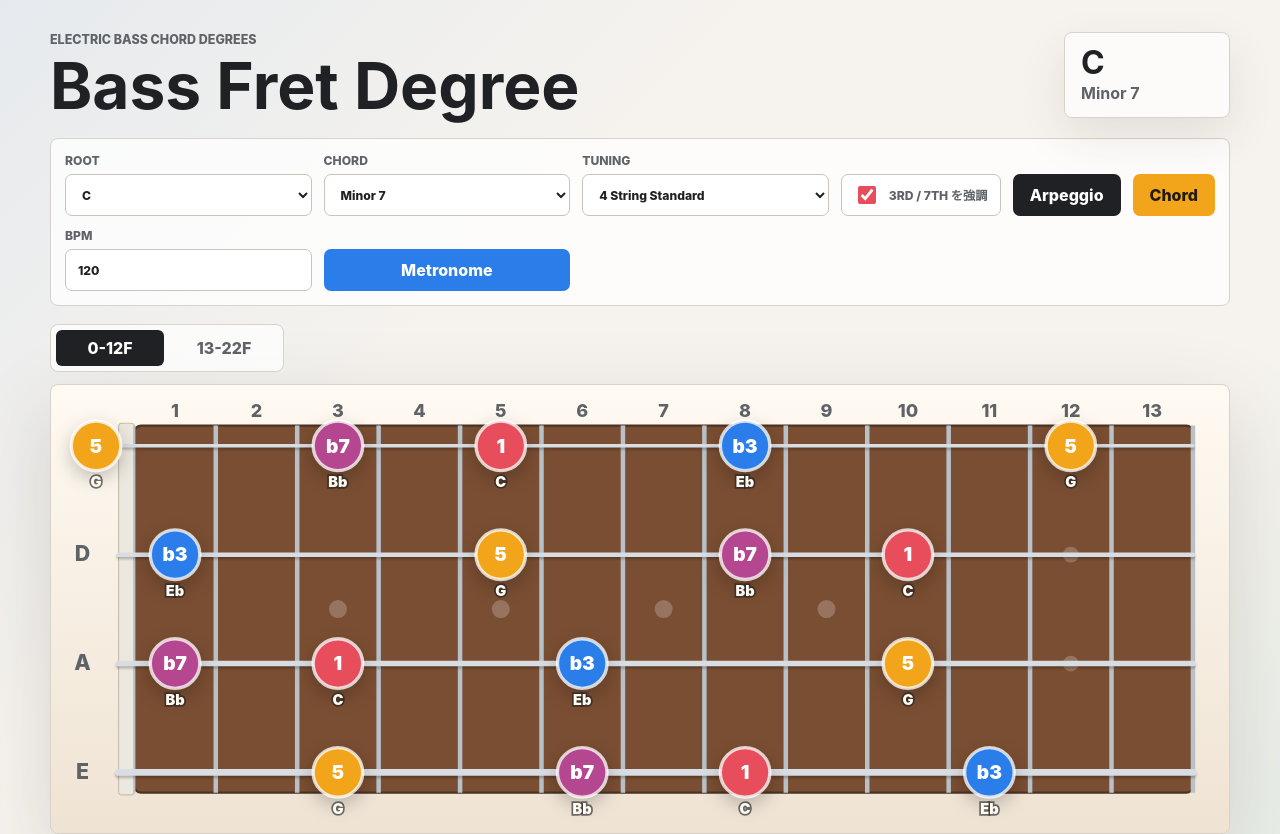
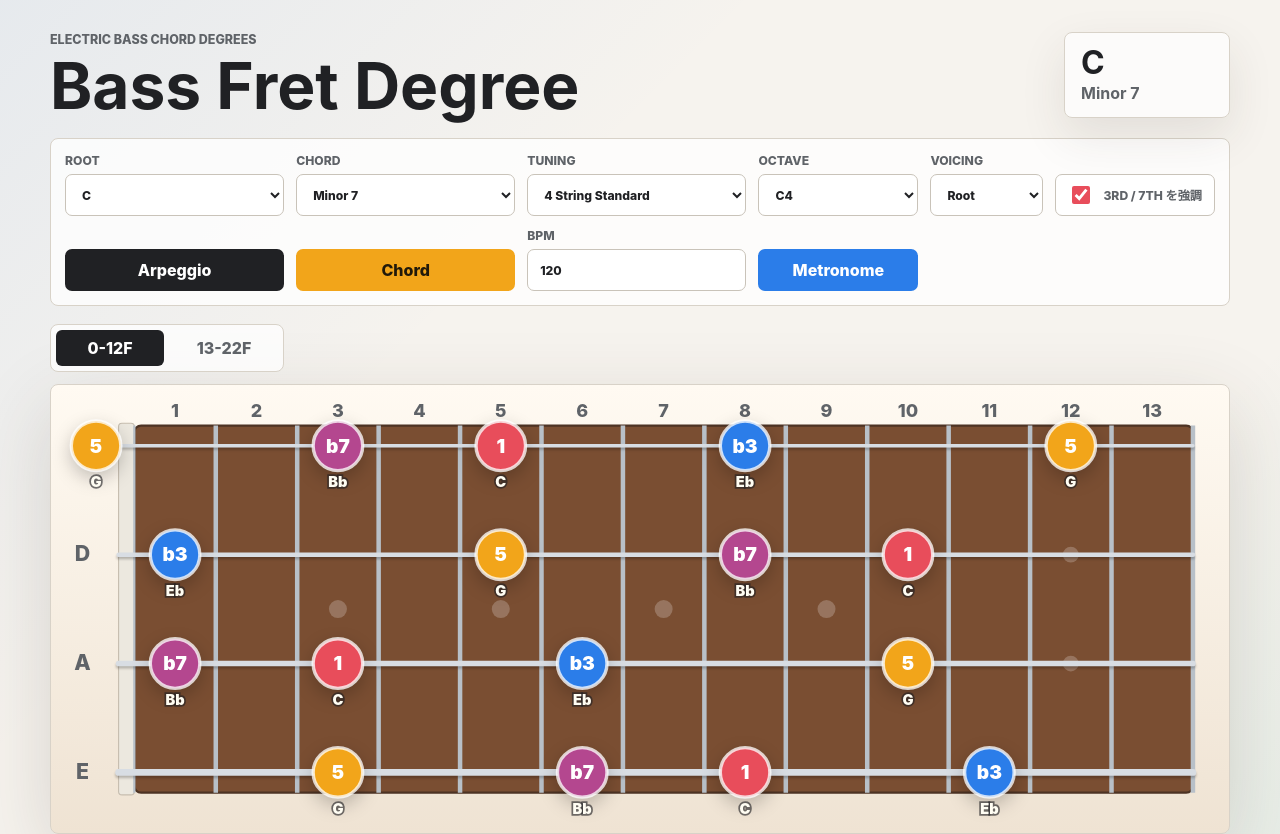
Before and after one commit to muu-ima/muu-fret-degree, a Next.js app: page / in a window 1280 px wide. Shown: the top 834 px of the page. Built offline with nearby package versions, Linux system fonts and the light colour scheme.

Commit message:
Add chord octave and voicing controls

```diff
--- a/app/components/ControlsPanel.tsx
+++ b/app/components/ControlsPanel.tsx
@@ -1,15 +1,19 @@
 "use client";
 
-import type { ChordType, Tuning } from "../lib/music";
+import { chordInversionLabel, type ChordOctave, type ChordType, type Tuning } from "../lib/music";
 
 type ControlsPanelProps = {
   className: string;
   roots: string[];
   chordTypes: ChordType[];
   tunings: Tuning[];
+  chordOctaves: readonly ChordOctave[];
+  chordInversions: number[];
   root: string;
   chordTypeId: string;
   tuningId: string;
+  chordOctaveId: string;
+  chordInversion: number;
   showGuideTones: boolean;
   bpmInput: string;
   isMetronomeRunning: boolean;
@@ -17,6 +21,8 @@ type ControlsPanelProps = {
   onRootChange: (root: string) => void;
   onChordTypeChange: (chordTypeId: string) => void;
   onTuningChange: (tuningId: string) => void;
+  onChordOctaveChange: (chordOctaveId: string) => void;
+  onChordInversionChange: (chordInversion: number) => void;
   onShowGuideTonesChange: (showGuideTones: boolean) => void;
   onPlayArpeggio: () => void;
   onPlayStack: () => void;
@@ -30,9 +36,13 @@ export function ControlsPanel({
   roots,
   chordTypes,
   tunings,
+  chordOctaves,
+  chordInversions,
   root,
   chordTypeId,
   tuningId,
+  chordOctaveId,
+  chordInversion,
   showGuideTones,
   bpmInput,
   isMetronomeRunning,
@@ -40,6 +50,8 @@ export function ControlsPanel({
   onRootChange,
   onChordTypeChange,
   onTuningChange,
+  onChordOctaveChange,
+  onChordInversionChange,
   onShowGuideTonesChange,
   onPlayArpeggio,
   onPlayStack,
@@ -75,6 +87,29 @@ export function ControlsPanel({
           {tunings.map((item) => (
             <option key={item.id} value={item.id}>
               {item.name}
+            </option>
+          ))}
+        </select>
+      </label>
+      <label>
+        Octave
+        <select value={chordOctaveId} onChange={(event) => onChordOctaveChange(event.target.value)}>
+          {chordOctaves.map((item) => (
+            <option key={item.id} value={item.id}>
+              {item.label}
+            </option>
+          ))}
+        </select>
+      </label>
+      <label>
+        Voicing
+        <select
+          value={chordInversion}
+          onChange={(event) => onChordInversionChange(Number(event.target.value))}
+        >
+          {chordInversions.map((item) => (
+            <option key={item} value={item}>
+              {chordInversionLabel(item)}
             </option>
           ))}
         </select>
--- a/app/hooks/useChordPlayback.ts
+++ b/app/hooks/useChordPlayback.ts
@@ -5,13 +5,15 @@ import {
   type ChordNote,
   type ChordType,
   type FretNote,
-  trebleChordMidi,
+  makeTrebleChordMidi,
 } from "../lib/music";
 
 type UseChordPlaybackOptions = {
   root: string;
   chordType: ChordType;
   chordNotes: ChordNote[];
+  chordOctaveMidi: number;
+  chordInversion: number;
   notes: FretNote[];
   playBassNote: (midi: number, startOffset?: number, duration?: number) => void;
   playPianoNote: (midi: number, startOffset?: number, duration?: number) => void;
@@ -22,6 +24,8 @@ export function useChordPlayback({
   root,
   chordType,
   chordNotes,
+  chordOctaveMidi,
+  chordInversion,
   notes,
   playBassNote,
   playPianoNote,
@@ -51,10 +55,10 @@ export function useChordPlayback({
 
   const playStack = useCallback(() => {
     resumeAudio();
-    chordType.intervals.forEach((interval, index) => {
-      playPianoNote(trebleChordMidi(root, interval), index * 0.012, 1.9);
+    makeTrebleChordMidi(root, chordType, chordOctaveMidi, chordInversion).forEach((midi, index) => {
+      playPianoNote(midi, index * 0.012, 1.9);
     });
-  }, [chordType, playPianoNote, resumeAudio, root]);
+  }, [chordInversion, chordOctaveMidi, chordType, playPianoNote, resumeAudio, root]);
 
   return {
     playArpeggio,
--- a/app/hooks/usePersistedPracticeSettings.ts
+++ b/app/hooks/usePersistedPracticeSettings.ts
@@ -1,7 +1,7 @@
 "use client";
 
 import { useEffect, useState, type Dispatch, type SetStateAction } from "react";
-import type { ChordType, FretRange, Tuning } from "../lib/music";
+import type { ChordOctave, ChordType, FretRange, Tuning } from "../lib/music";
 
 const storageKey = "muu-fret-degree:practice-settings";
 const storageVersion = 1;
@@ -12,6 +12,8 @@ type PersistedPracticeSettings = {
   chordTypeId: string;
   tuningId: string;
   fretRangeId: FretRange["id"];
+  chordOctaveId: string;
+  chordInversion: number;
   showGuideTones: boolean;
   bpm: number;
 };
@@ -22,6 +24,8 @@ type UsePersistedPracticeSettingsOptions = {
     chordTypeId: string;
     tuningId: string;
     fretRangeId: FretRange["id"];
+    chordOctaveId: string;
+    chordInversion: number;
     showGuideTones: boolean;
     bpm: number;
   };
@@ -30,6 +34,8 @@ type UsePersistedPracticeSettingsOptions = {
     setChordTypeId: Dispatch<SetStateAction<string>>;
     setTuningId: Dispatch<SetStateAction<string>>;
     setFretRangeId: Dispatch<SetStateAction<FretRange["id"]>>;
+    setChordOctaveId: Dispatch<SetStateAction<string>>;
+    setChordInversion: Dispatch<SetStateAction<number>>;
     setShowGuideTones: Dispatch<SetStateAction<boolean>>;
     commitBpm: (value: string) => void;
   };
@@ -38,6 +44,7 @@ type UsePersistedPracticeSettingsOptions = {
     chordTypes: ChordType[];
     tunings: Tuning[];
     fretRanges: readonly FretRange[];
+    chordOctaves: readonly ChordOctave[];
   };
 };
 
@@ -46,6 +53,10 @@ function isRecord(value: unknown): value is Record<string, unknown> {
 }
 
 function isFiniteBpm(value: unknown): value is number {
+  return typeof value === "number" && Number.isFinite(value);
+}
+
+function isFiniteNumber(value: unknown): value is number {
   return typeof value === "number" && Number.isFinite(value);
 }
 
@@ -107,6 +118,17 @@ export function usePersistedPracticeSettings({
       setters.setFretRangeId(storedSettings.fretRangeId);
     }
 
+    if (
+      typeof storedSettings.chordOctaveId === "string" &&
+      options.chordOctaves.some((octave) => octave.id === storedSettings.chordOctaveId)
+    ) {
+      setters.setChordOctaveId(storedSettings.chordOctaveId);
+    }
+
+    if (isFiniteNumber(storedSettings.chordInversion)) {
+      setters.setChordInversion(Math.max(0, Math.round(storedSettings.chordInversion)));
+    }
+
     if (typeof storedSettings.showGuideTones === "boolean") {
       setters.setShowGuideTones(storedSettings.showGuideTones);
     }
@@ -129,6 +151,8 @@ export function usePersistedPracticeSettings({
       chordTypeId: values.chordTypeId,
       tuningId: values.tuningId,
       fretRangeId: values.fretRangeId,
+      chordOctaveId: values.chordOctaveId,
+      chordInversion: values.chordInversion,
       showGuideTones: values.showGuideTones,
       bpm: values.bpm,
     };
@@ -142,6 +166,8 @@ export function usePersistedPracticeSettings({
     hasLoadedStoredSettings,
     values.bpm,
     values.chordTypeId,
+    values.chordInversion,
+    values.chordOctaveId,
     values.fretRangeId,
     values.root,
     values.showGuideTones,
--- a/app/lib/music.ts
+++ b/app/lib/music.ts
@@ -36,7 +36,19 @@ export type ChordNote = Interval & {
   note: string;
 };
 
+export type ChordOctave = {
+  id: string;
+  label: string;
+  midi: number;
+};
+
 export const maxFret = 22;
+
+export const chordOctaves = [
+  { id: "C3", label: "C3", midi: 48 },
+  { id: "C4", label: "C4", midi: 60 },
+  { id: "C5", label: "C5", midi: 72 },
+] as const satisfies readonly ChordOctave[];
 
 export const fretRanges = [
   { id: "low", label: "0-12F", start: 0, end: 12 },
@@ -186,7 +198,29 @@ export function makeChordNotes(root: string, chordType: ChordType): ChordNote[]
   }));
 }
 
-export function trebleChordMidi(root: string, interval: Interval, baseMidi = 60) {
-  const rootPitchClass = sharpPitchClasses.indexOf(pitchClassOf(root));
-  return baseMidi + rootPitchClass + interval.semitones;
+export function chordInversionLabel(inversion: number) {
+  if (inversion === 0) {
+    return "Root";
+  }
+  if (inversion === 1) {
+    return "1st Inv";
+  }
+  if (inversion === 2) {
+    return "2nd Inv";
+  }
+  if (inversion === 3) {
+    return "3rd Inv";
+  }
+  return `${inversion}th Inv`;
 }
+
+export function makeTrebleChordMidi(root: string, chordType: ChordType, baseMidi = 60, inversion = 0) {
+  const rootMidi = baseMidi + sharpPitchClasses.indexOf(pitchClassOf(root));
+  const chordMidi = chordType.intervals.map((interval) => rootMidi + interval.semitones);
+  const normalizedInversion = Math.min(Math.max(Math.round(inversion), 0), Math.max(chordMidi.length - 1, 0));
+
+  return [
+    ...chordMidi.slice(normalizedInversion),
+    ...chordMidi.slice(0, normalizedInversion).map((midi) => midi + 12),
+  ];
+}
--- a/app/page.tsx
+++ b/app/page.tsx
@@ -1,6 +1,6 @@
 "use client";
 
-import { useMemo, useState } from "react";
+import { useEffect, useMemo, useState } from "react";
 import theory from "../data/theory.json";
 import { BassFretboard, MobileBassFretboard } from "./components/BassFretboard";
 import { ChordDegreeStrip } from "./components/ChordDegreeStrip";
@@ -14,6 +14,7 @@ import {
   type FretNote,
   type FretRange,
   type Tuning,
+  chordOctaves,
   fretRanges,
   makeChordNotes,
   makeChordMap,
@@ -27,6 +28,8 @@ export default function Home() {
   const [showGuideTones, setShowGuideTones] = useState(true);
   const [isControlsOpen, setIsControlsOpen] = useState(false);
   const [selectedFretRangeId, setSelectedFretRangeId] = useState<FretRange["id"]>("low");
+  const [chordOctaveId, setChordOctaveId] = useState("C4");
+  const [chordInversion, setChordInversion] = useState(0);
   const { bpm, bpmInput, commitBpm, updateBpm } = useBpmControl();
   const {
     currentBeat,
@@ -44,6 +47,15 @@ export default function Home() {
   const tuning = tunings.find((item) => item.id === tuningId) ?? tunings[0];
   const selectedFretRange =
     fretRanges.find((range) => range.id === selectedFretRangeId) ?? fretRanges[0];
+  const selectedChordOctave = chordOctaves.find((octave) => octave.id === chordOctaveId) ?? chordOctaves[1];
+  const chordInversions = useMemo(
+    () => Array.from({ length: chordType.intervals.length }, (_, index) => index),
+    [chordType],
+  );
+
+  useEffect(() => {
+    setChordInversion((currentInversion) => Math.min(currentInversion, chordInversions.length - 1));
+  }, [chordInversions]);
 
   usePersistedPracticeSettings({
     values: {
@@ -51,6 +63,8 @@ export default function Home() {
       chordTypeId,
       tuningId,
       fretRangeId: selectedFretRangeId,
+      chordOctaveId,
+      chordInversion,
       showGuideTones,
       bpm,
     },
@@ -59,6 +73,8 @@ export default function Home() {
       setChordTypeId,
       setTuningId,
       setFretRangeId: setSelectedFretRangeId,
+      setChordOctaveId,
+      setChordInversion,
       setShowGuideTones,
       commitBpm,
     },
@@ -67,6 +83,7 @@ export default function Home() {
       chordTypes,
       tunings,
       fretRanges,
+      chordOctaves,
     },
   });
 
@@ -87,6 +104,8 @@ export default function Home() {
     root,
     chordType,
     chordNotes,
+    chordOctaveMidi: selectedChordOctave.midi,
+    chordInversion,
     notes,
     playBassNote,
     playPianoNote,
@@ -100,9 +119,13 @@ export default function Home() {
         roots={theory.roots}
         chordTypes={chordTypes}
         tunings={tunings}
+        chordOctaves={chordOctaves}
+        chordInversions={chordInversions}
         root={root}
         chordTypeId={chordTypeId}
         tuningId={tuningId}
+        chordOctaveId={selectedChordOctave.id}
+        chordInversion={chordInversion}
         showGuideTones={showGuideTones}
         bpmInput={bpmInput}
         isMetronomeRunning={isMetronomeRunning}
@@ -110,6 +133,8 @@ export default function Home() {
         onRootChange={setRoot}
         onChordTypeChange={setChordTypeId}
         onTuningChange={setTuningId}
+        onChordOctaveChange={setChordOctaveId}
+        onChordInversionChange={setChordInversion}
         onShowGuideTonesChange={setShowGuideTones}
         onPlayArpeggio={playArpeggio}
         onPlayStack={playStack}
```
Also changed, not shown: 2 other files (tests, documents, lock files or other folders).
